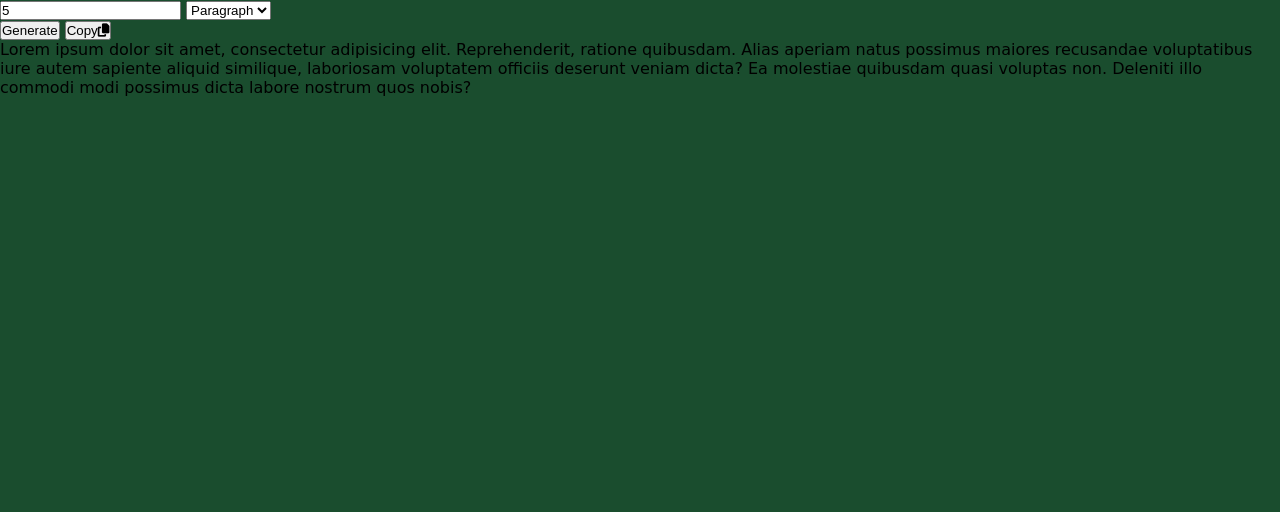
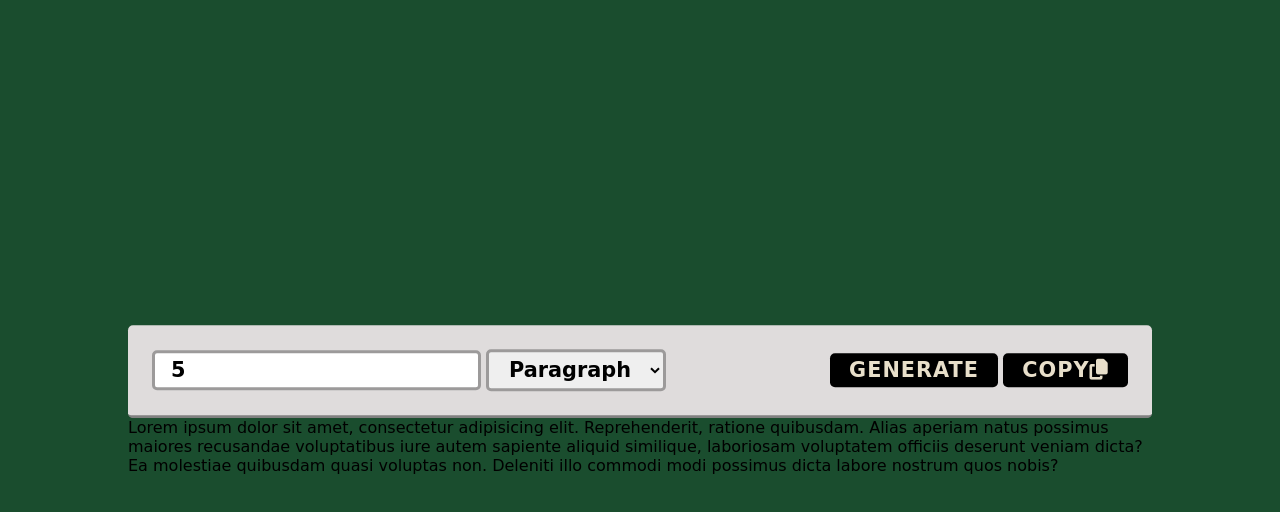
Before and after one commit to NoorFatima-developer/Random-Paragraph-Generator, a plain HTML site: page index.html in a window 1280 px wide. Drawn offline with Linux system fonts and the light colour scheme.

Commit message:
code is added

```diff
--- a/style.css
+++ b/style.css
@@ -2,11 +2,56 @@
     padding: 0;
     margin: 0;
     box-sizing: border-box;
+    font-family: cursive;
 }
 
 body {
-    font-family: cursive;
     background-color: #1a4d2e;
     height: 100vh;
     width: 100%;
 }
+
+.container {
+    width: 80%;
+    position: absolute;
+    top: 50%;
+    left: 50%;
+    transform: translate(-50%, -50%);
+}
+
+.header {
+    display: flex;
+    align-items: center;
+    justify-content: space-between;
+    background-color: rgb(223, 220, 220);
+    padding: 1.5rem;
+    border-radius: 5px;
+    border-bottom: 3px solid gray;
+}
+
+.btn {
+    background-color: black;
+    color: #e8dfca;
+    border: none;
+    padding: 0.3rem 1.2rem;
+    font-size: 1.3rem;
+    font-weight: 600;
+    letter-spacing: 1px;
+    text-transform: uppercase;
+    border-radius: 5px;
+    cursor: pointer;
+    transition: all 0.3s ease-in-out;
+}
+
+.btn:hover {
+    box-shadow: 3px 3px 10px rgba(116, 97, 68, 0.95);
+}
+
+.value {
+    border: 3px solid rgb(156, 154, 154);
+    padding: 0.3rem 1rem;
+    font-size: 1.3rem;
+    font-weight: 600;
+    border-radius: 5px;
+    outline: none;
+}
```
